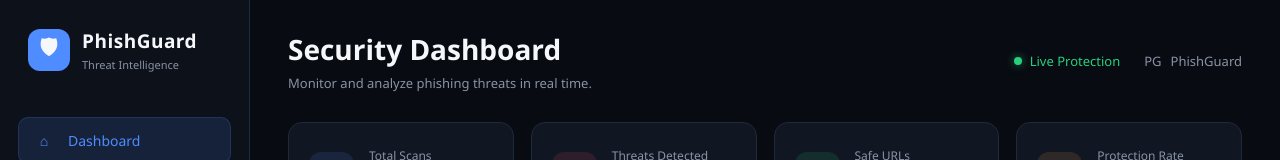
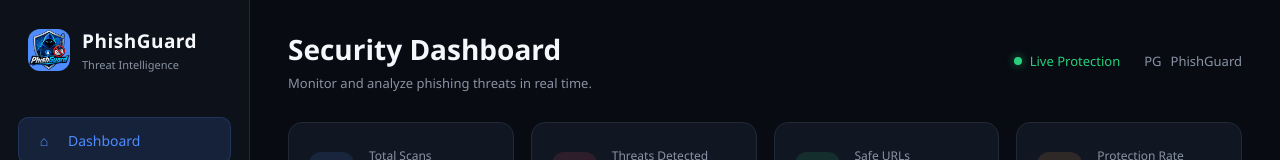
Before and after one commit to bismayakumarsahu/Phishguard, a browser extension: page frontend/index.html in a window 1280 px wide. Shown: the top 160 px of the page. Drawn offline with Linux system fonts and the light colour scheme; no server answers.

```diff
--- a/frontend/index.html
+++ b/frontend/index.html
@@ -14,9 +14,15 @@
     <!-- Sidebar -->
     <aside class="sidebar">
 
-        <div class="logo">
-            <div class="logo-icon">🛡</div>
-            <div>
+       <div class="logo">
+    <div class="logo-icon">
+        <img
+            src="assets/logo.png"
+            alt="PhishGuard Logo"
+        >
+    </div>
+
+    <div>
                 <h2>PhishGuard</h2>
                 <span>Threat Intelligence</span>
             </div>
--- a/frontend/style.css
+++ b/frontend/style.css
@@ -637,3 +637,10 @@ nav {
         padding: 13px;
     }
 }
+
+.logo-icon img {
+    width: 100%;
+    height: 100%;
+    object-fit: contain;
+    display: block;
+}
```
Also changed, not shown: frontend/assets/logo.png (added).
